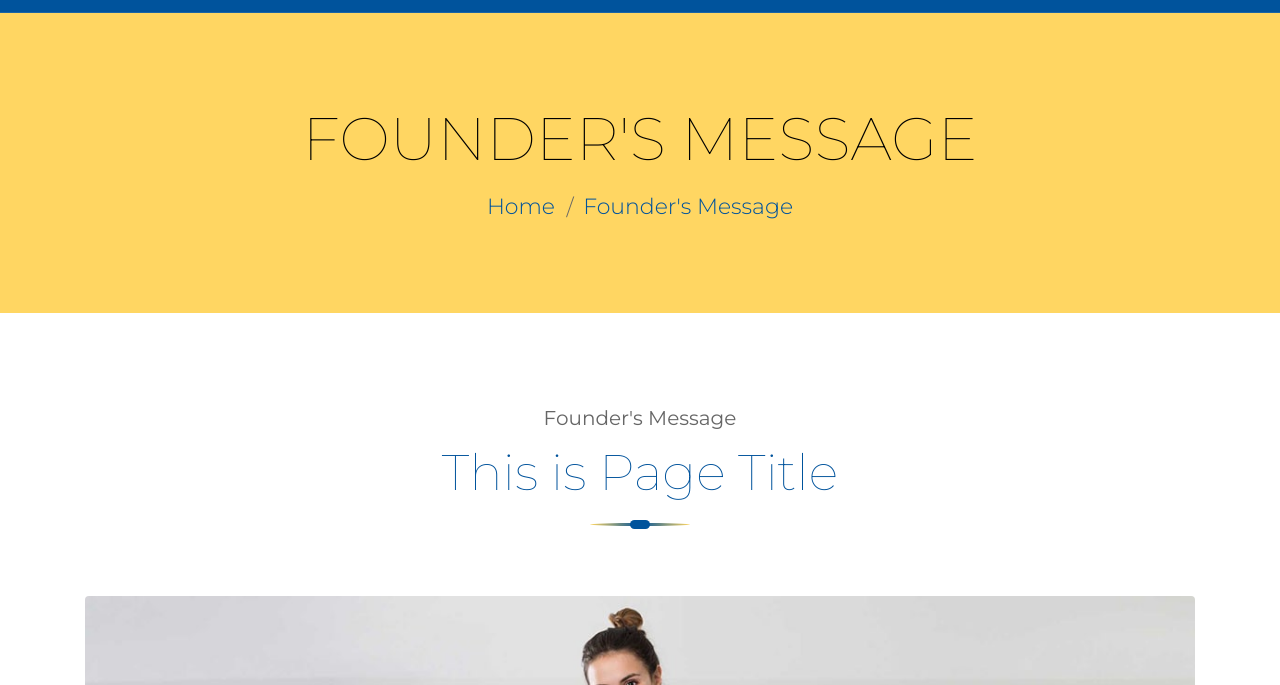
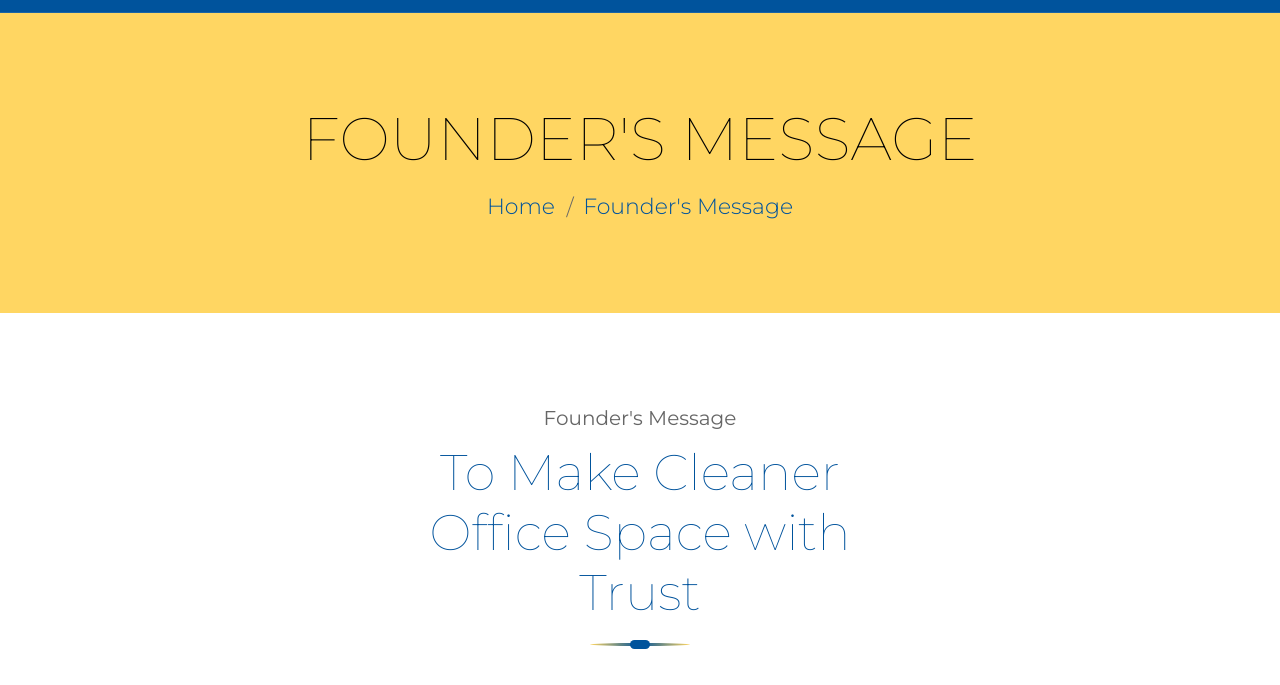
Before and after one commit to Themostgit/Cleaning2.github.io, a plain HTML site: page single.html in a window 1280 px wide. Shown: the part 115-800 px from the top of the page. Drawn offline with nearby package versions, Linux system fonts and the light colour scheme.

Commit message:
Update single.html

```diff
--- a/single.html
+++ b/single.html
@@ -109,7 +109,7 @@
                 <div class="container">
                     <div class="section-header">
                         <p>Founder's Message</p>
-                        <h2>This is Page Title</h2>
+                        <h2>To Make Cleaner Office Space with Trust</h2>
                     </div>
                     <div class="row">
                         <div class="col-12">
```
